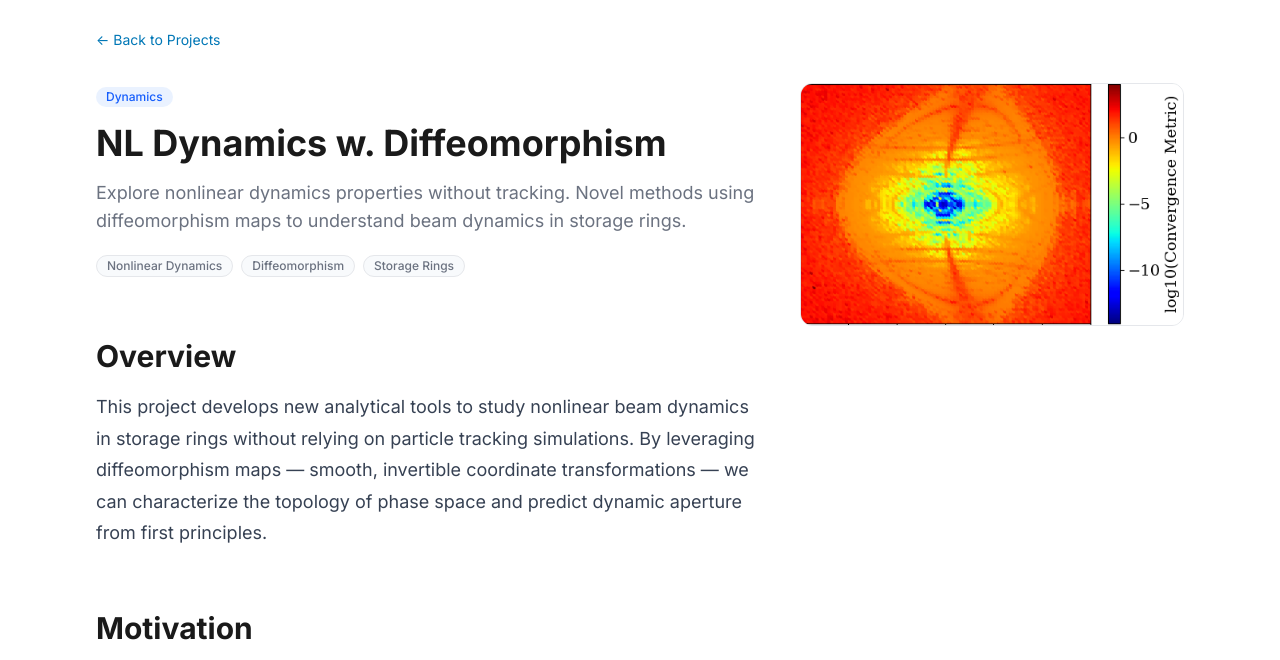
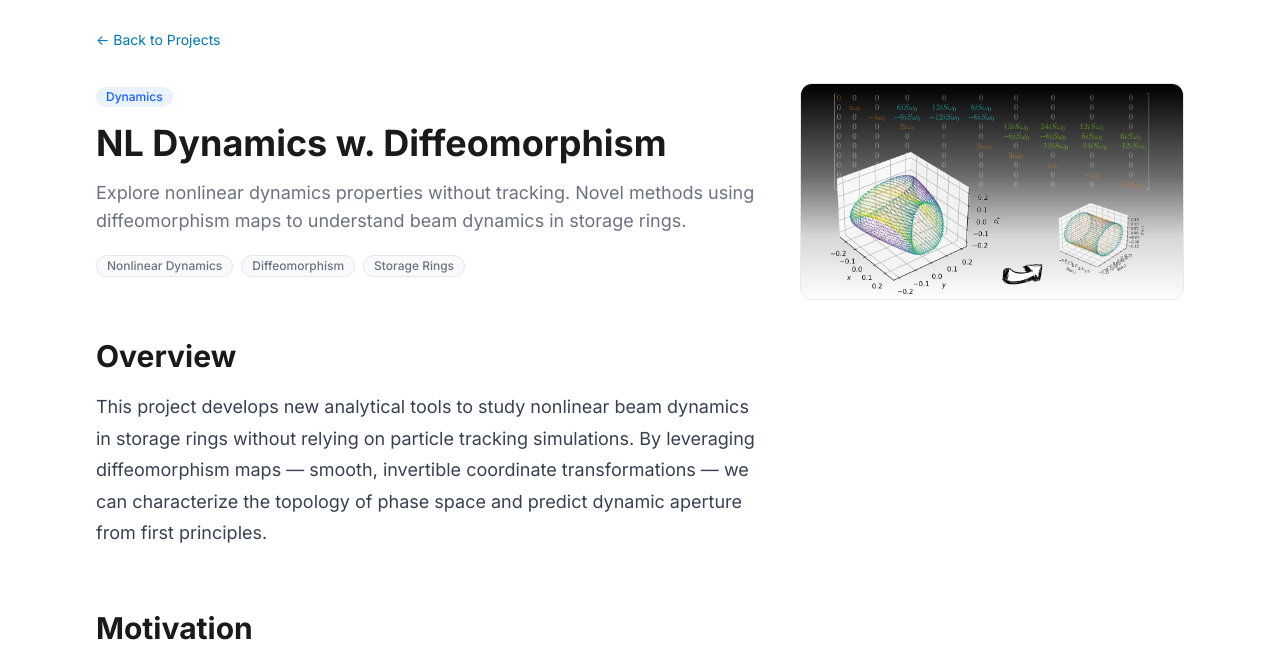
Before and after one commit to yuehao/yuehao.github.io, an Astro site: page /projects/project_nld in a window 1280 px wide. Shown: the part 118-778 px from the top of the page. Built offline with nearby package versions, Linux system fonts and the light colour scheme; Astro itself is replaced by a stand-in of ours; some packages are replaced by stand-ins of ours.

Commit message:
update nld picture

```diff
--- a/src/content/projects/project_nld.md
+++ b/src/content/projects/project_nld.md
@@ -4,7 +4,7 @@ description: "Explore nonlinear dynamics properties without tracking. Novel meth
 category: "Dynamics"
 tags: ["Nonlinear Dynamics", "Diffeomorphism", "Storage Rings"]
 status: "active"
-image: "/images/projects/cm_6d.png"
+image: "/images/projects/project_nld.png"
 order: 1
 ---
 
```
Also changed, not shown: public/images/projects/project_nld.png (added).
